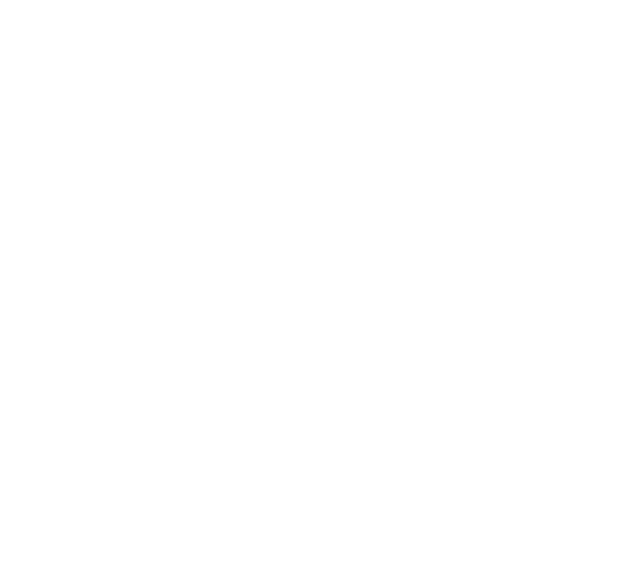
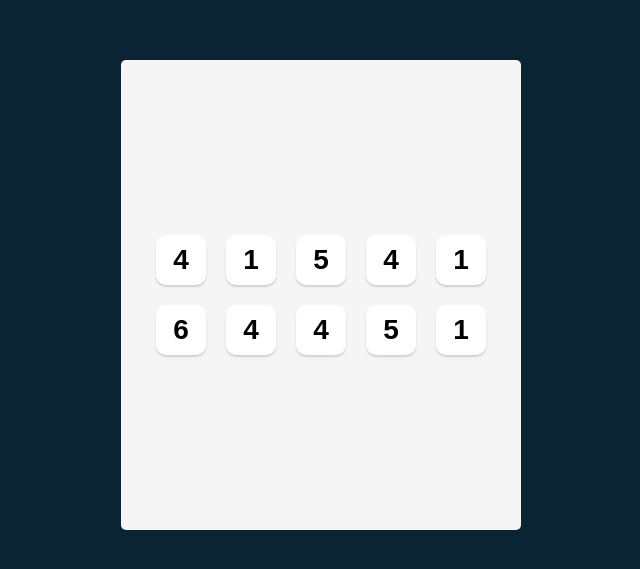
Before and after one commit to Mi6aRdnv/Tenzies, a React (Vite) app: page / in a window 1280 px wide. Shown: the part 105-674 px from the top of the page, without its empty margins (319-959 px from the left). Built offline with nearby package versions, Linux system fonts and the light colour scheme.

Commit message:
feat: add Die component

```diff
--- a/src/App.jsx
+++ b/src/App.jsx
@@ -1,5 +1,26 @@
+import Die from "../src/Die.jsx";
+
 function App() {
-	return <main className="main"></main>;
+	const randomDice = Array.from({ length: 10 }, () =>
+		Math.ceil(Math.random() * 6)
+	);
+
+	return (
+		<main className="main">
+			<div className="dice-container">
+				<Die value={randomDice[0]} />
+				<Die value={randomDice[1]} />
+				<Die value={randomDice[2]} />
+				<Die value={randomDice[3]} />
+				<Die value={randomDice[4]} />
+				<Die value={randomDice[5]} />
+				<Die value={randomDice[6]} />
+				<Die value={randomDice[7]} />
+				<Die value={randomDice[8]} />
+				<Die value={randomDice[9]} />
+			</div>
+		</main>
+	);
 }
 
 export default App;
--- /dev/null
+++ b/src/Die.jsx
@@ -0,0 +1,3 @@
+export default function Die({ value }) {
+	return <button className="die">{value}</button>;
+}
--- a/src/index.css
+++ b/src/index.css
@@ -14,11 +14,55 @@
 h1 {
 	margin: 0;
 }
+button {
+	cursor: pointer;
+	border: none;
+}
+
 body {
+	display: flex;
+	justify-content: center;
+	flex-direction: column;
+	align-items: center;
+
 	margin: 0;
+	padding: 20px 15px;
 	height: 100vh;
+
+	background-color: #0b2434;
+	overflow: hidden;
 }
 #root {
+	max-height: 470px;
+	max-width: 400px;
 	height: 100%;
 	width: 100%;
 }
+
+.main {
+	background-color: #f5f5f5;
+	border-radius: 5px;
+	height: 100%;
+	display: flex;
+	flex-direction: column;
+	align-items: center;
+	justify-content: center;
+	padding: 34px;
+}
+.dice-container {
+	display: grid;
+	grid-template-columns: repeat(5, 1fr);
+	gap: 20px;
+}
+.die {
+	height: 50px;
+	width: 50px;
+
+	font-size: 1.75rem;
+	font-weight: 700;
+
+	border-radius: 10px;
+	background-color: white;
+	box-shadow: 0 2px 2px 0 rgba(0, 0, 0, 0.15);
+	user-select: none;
+}
```
